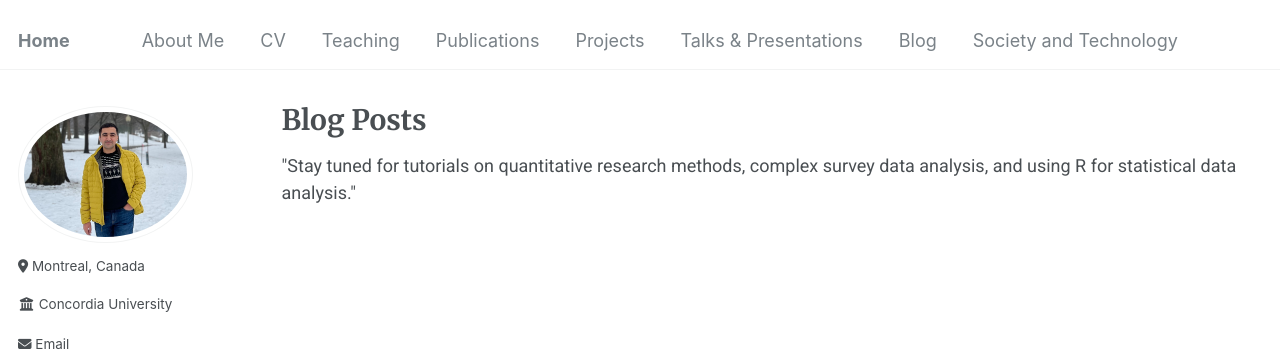
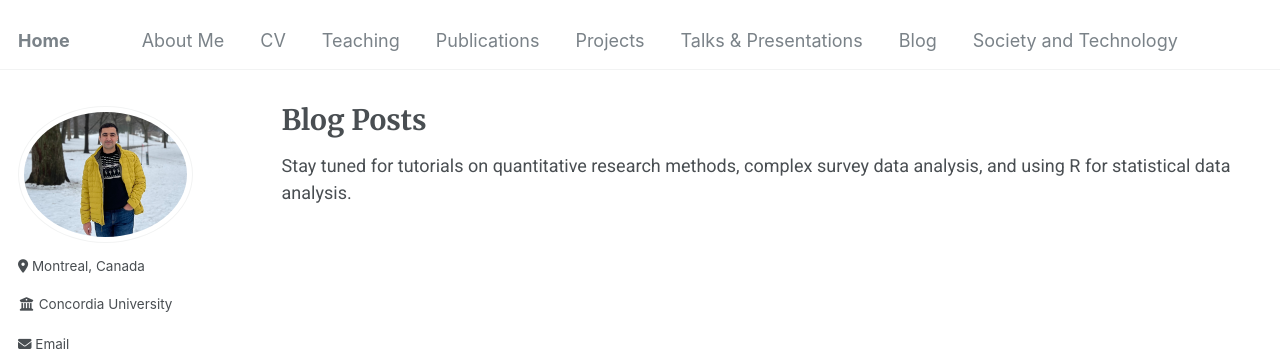
Before and after one commit to Mohsnmonji/mohsnmonji.github.io, a Jekyll site: the page built from _pages/year-archive.html, in a window 1280 px wide. Shown: the top 351 px of the page. Built offline with Jekyll 4.4.1, drawn with Linux system fonts in a browser that asks for light colours.

```diff
--- a/_pages/year-archive.html
+++ b/_pages/year-archive.html
@@ -9,7 +9,7 @@ redirect_from:
 
 {% include base_path %}
 
-<p>"Stay tuned for tutorials on quantitative research methods, complex survey data analysis, and using R for statistical data analysis."</p>
+<p>Stay tuned for tutorials on quantitative research methods, complex survey data analysis, and using R for statistical data analysis.</p>
 
 {% capture written_year %}'None'{% endcapture %}
 {% for post in site.posts %}
```
